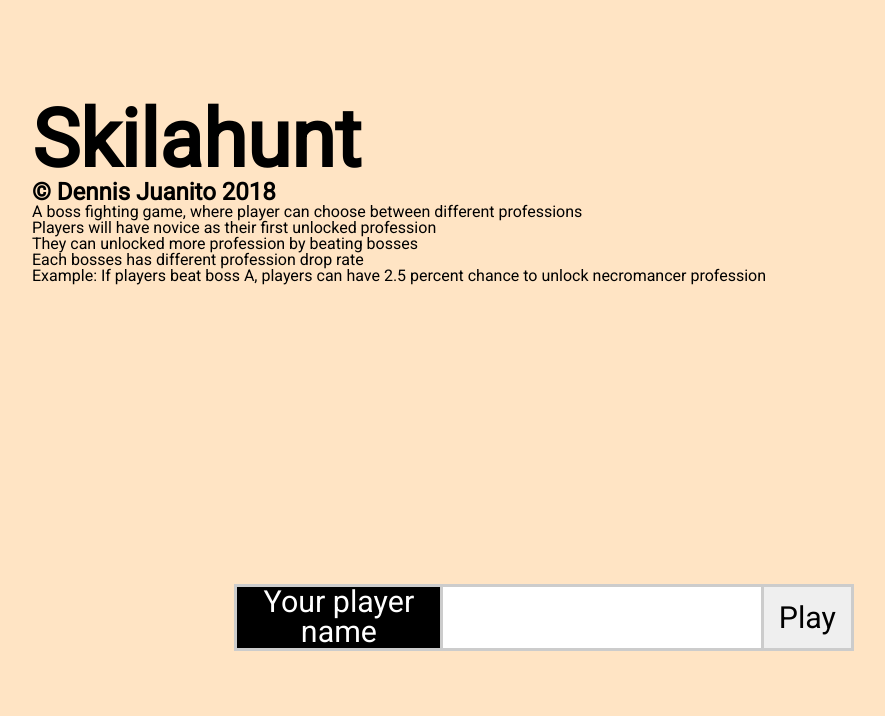
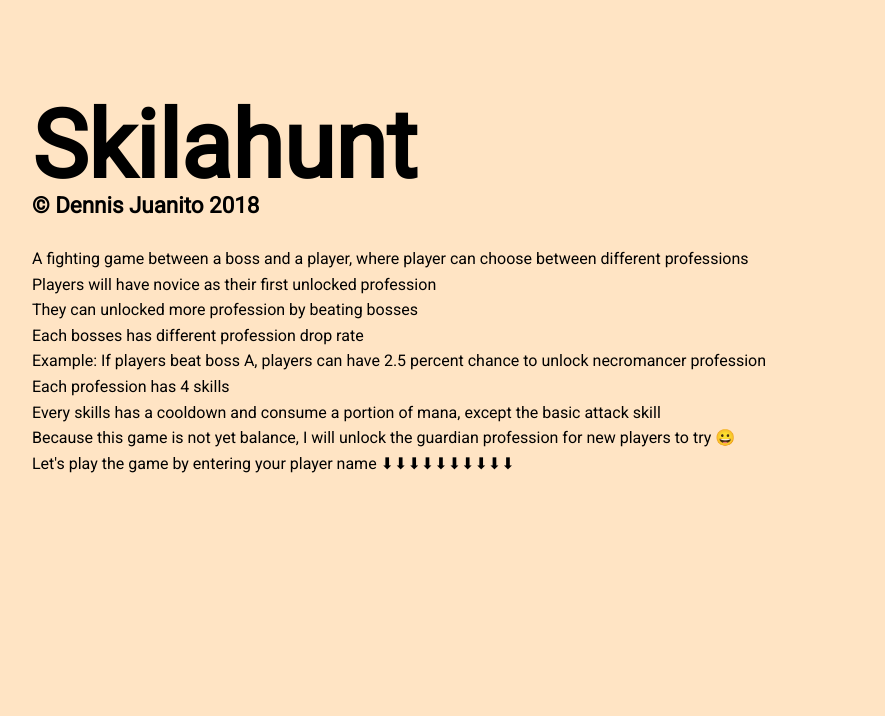
Before and after one commit to dennisjuanito/it102game.github.io, a PHP site: page / in a window 1280 px wide. Shown: the top 716 px of the page, without its empty margins (96-981 px from the left). Run offline with PHP 8.4, Linux system fonts and the light colour scheme; some libraries are stand-ins or nearby versions.

Commit message:
change welcome text

```diff
--- a/css/index.css
+++ b/css/index.css
@@ -57,15 +57,21 @@
   width: 70%;
 }
 
+.copyRightText {
+  font-size: 1.4rem;
+}
+
 .welcomeText {
   width: 80%;
   display: flex;
   flex-direction: column;
   align-items: flex-start;
-  margin-bottom: 300px;
+  margin-bottom: 250px;
 }
 .subWelcomeText {
+  margin-top: 30px;
   font-size: 1rem;
+  line-height: 160%;
 }
 
 .playerNameInput {
--- a/index.html
+++ b/index.html
@@ -25,15 +25,18 @@
 
     <div class="welcomeContainer">
       <div class="welcomeText">
-        <h4>Skilahunt</h4>
+        <h3>Skilahunt</h3>
+        <h5 class="copyRightText">&copy; Dennis Juanito 2018</h5>
         <div class="subWelcomeText">
-          <h2>&copy; Dennis Juanito 2018</h2>
-          <p>A boss fighting game, where player can choose between different professions</p>
+          <p>A fighting game between a boss and a player, where player can choose between different professions</p>
           <p>Players will have novice as their first unlocked profession</p>
           <p>They can unlocked more profession by beating bosses</p>
           <p>Each bosses has different profession drop rate</p>
           <p>Example: If players beat boss A, players can have 2.5 percent chance to unlock necromancer profession</p>
-          <p></p>
+          <p>Each profession has 4 skills</p>
+          <p>Every skills has a cooldown and consume a portion of mana, except the basic attack skill</p>
+          <p>Because this game is not yet balance, I will unlock the guardian profession for new players to try &#128512</p>
+          <p>Let's play the game by entering your player name &#x2B07;&#x2B07;&#x2B07;&#x2B07;&#x2B07;&#x2B07;&#x2B07;&#x2B07;&#x2B07;&#x2B07;</p>
         </div>
       </div>
 
```
